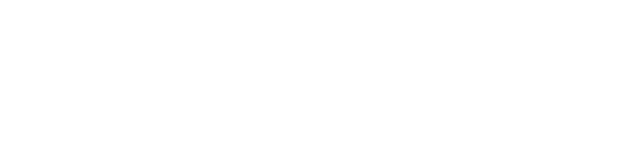
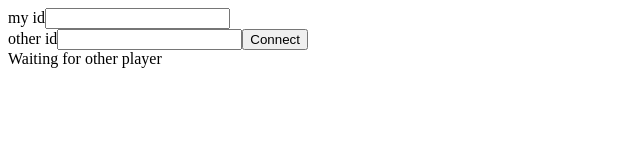
Before and after one commit to Zinggi/randomDemos, a plain HTML site: page p2pc/index.html in a window 1280 px wide. Shown: the whole page, without its empty margins (0-640 px from the left). Drawn offline with Linux system fonts and the light colour scheme; the site is published under a folder, as on GitHub Pages, so addresses that start at the root find nothing; no server answers.

Commit message:
Fix path

```diff
--- a/p2pc/index.html
+++ b/p2pc/index.html
@@ -1 +1 @@
-<html> <head> <meta charset="UTF-8"> <meta name="viewport" content="width=device-width, initial-scale=1.0"> <meta http-equiv="X-UA-Compatible" content="ie=edge"> </head> <body> <div id="main"></div> <script src="/elm.c24118d3.js"></script> <script src="/p2pc.77a62c10.js"></script> </body> </html>
+<html> <head> <meta charset="UTF-8"> <meta name="viewport" content="width=device-width, initial-scale=1.0"> <meta http-equiv="X-UA-Compatible" content="ie=edge"> </head> <body> <div id="main"></div> <script src="./elm.c24118d3.js"></script> <script src="./p2pc.77a62c10.js"></script> </body> </html>
```
